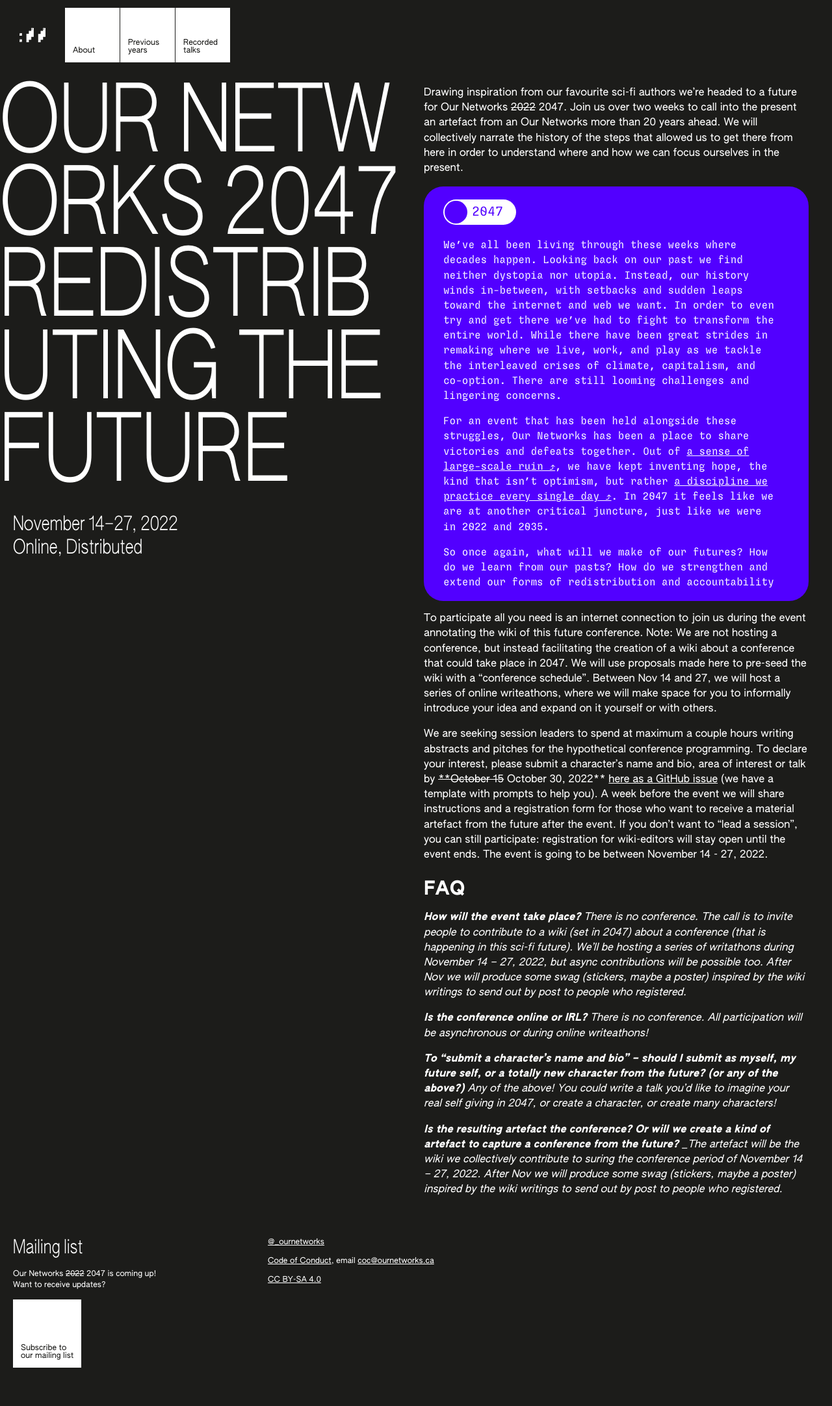
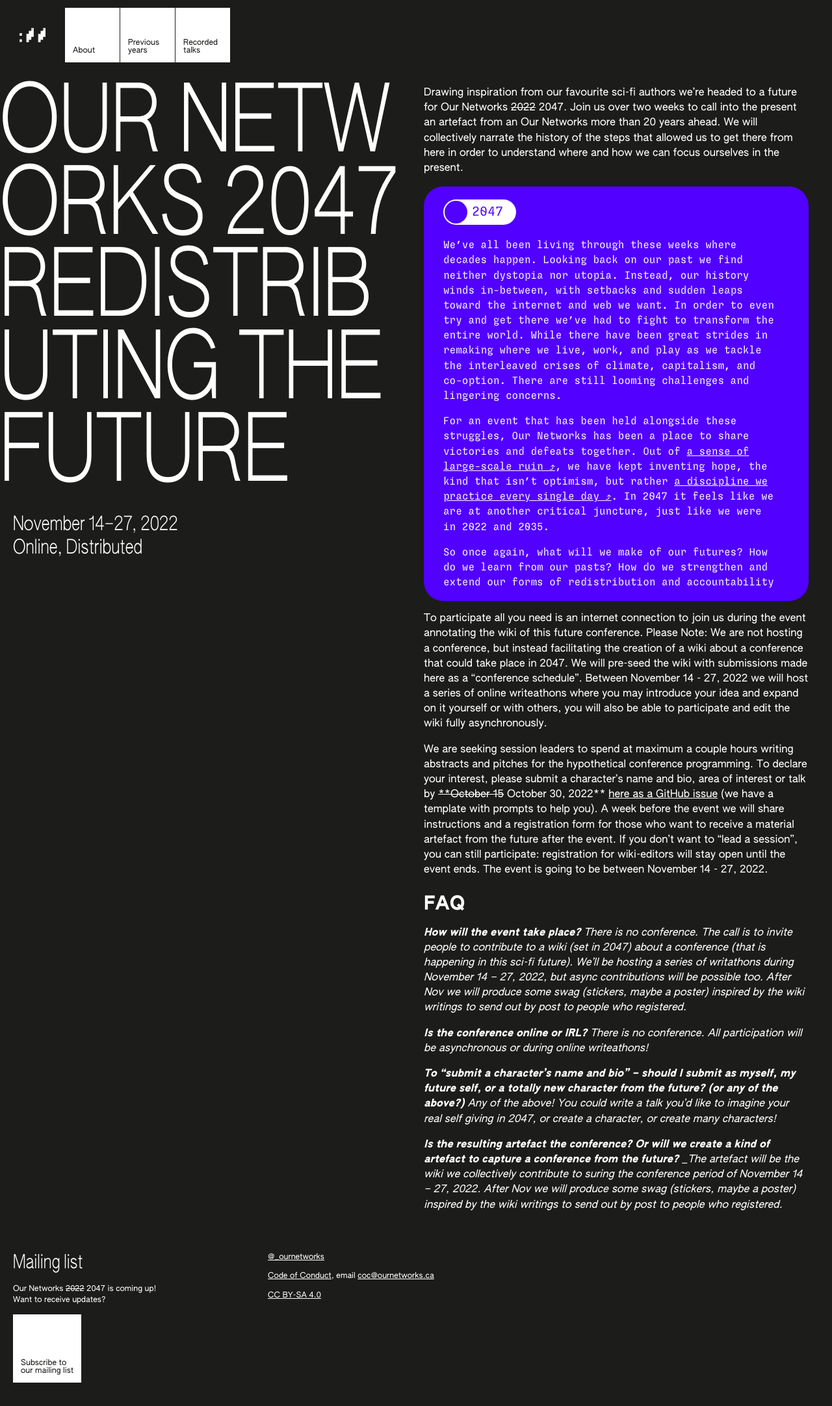
Before and after one commit to ournetworks/ournetworks.ca, a Jekyll site: the page built from index.md, in a window 1280 px wide. Shown: the whole page at 65% size. Built offline with Jekyll 4.4.1, drawn with Linux system fonts in a browser that asks for light colours; before the commit the page ends 2141 px from its top, so only the background shows below that.

Commit message:
update new text

```diff
--- a/index.md
+++ b/index.md
@@ -19,7 +19,7 @@ So once again, what will we make of our futures? How do we learn from our pasts?
 
 </div>
 
-To participate all you need is an internet connection to join us during the event annotating the wiki of this future conference. Note: We are not hosting a conference, but instead facilitating the creation of a wiki about a conference that could take place in 2047. We will use proposals made here to pre-seed the wiki with a "conference schedule". Between Nov 14 and 27, we will host a series of online writeathons, where we will make space for you to informally introduce your idea and expand on it yourself or with others.
+To participate all you need is an internet connection to join us during the event annotating the wiki of this future conference. Please Note: We are not hosting a conference, but instead facilitating the creation of a wiki about a conference that could take place in 2047. We will pre-seed the wiki with submissions made here as a "conference schedule". Between November 14 - 27, 2022 we will host a series of online writeathons where you may introduce your idea and expand on it yourself or with others, you will also be able to participate and edit the wiki fully asynchronously.
 
 We are seeking session leaders to spend at maximum a couple hours writing abstracts and pitches for the hypothetical conference programming. To declare your interest, please submit a character's name and bio, area of interest or talk by  ~~**October 15~~ October 30, 2022** [here as a GitHub issue](https://github.com/ournetworks/2022-submissions/issues/new?template=submission.md&title=%5BSubmission+Title%5D) (we have a template with prompts to help you). A week before the event we will share instructions and a registration form for those who want to receive a material artefact from the future after the event. If you don't want to "lead a session", you can still participate: registration for wiki-editors will stay open until the event ends. The event is going to be between November 14 - 27, 2022.
 
```
